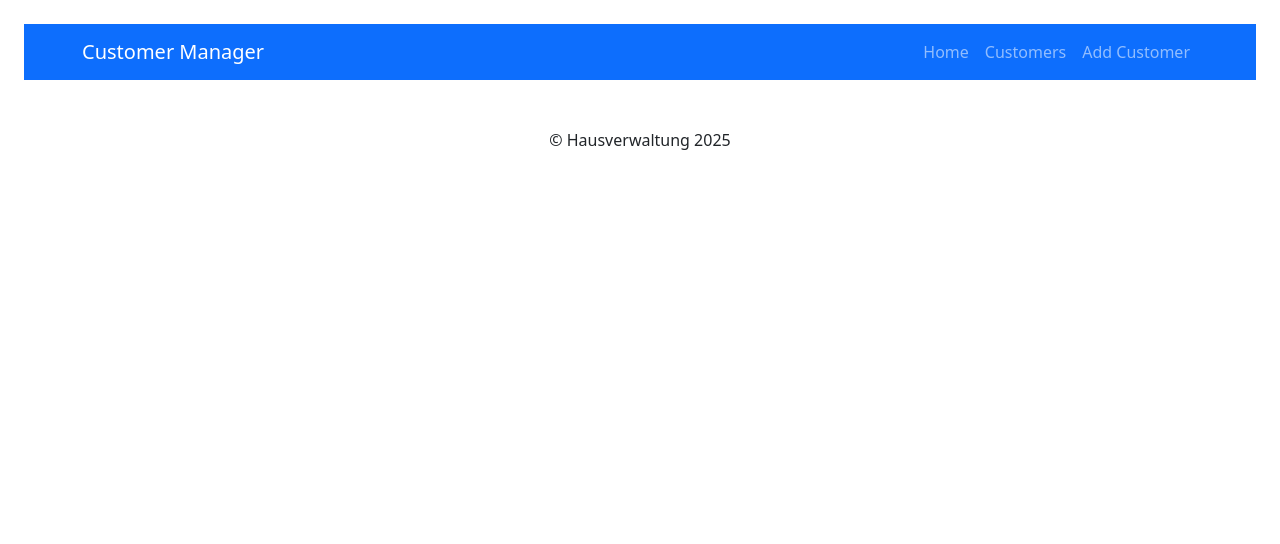
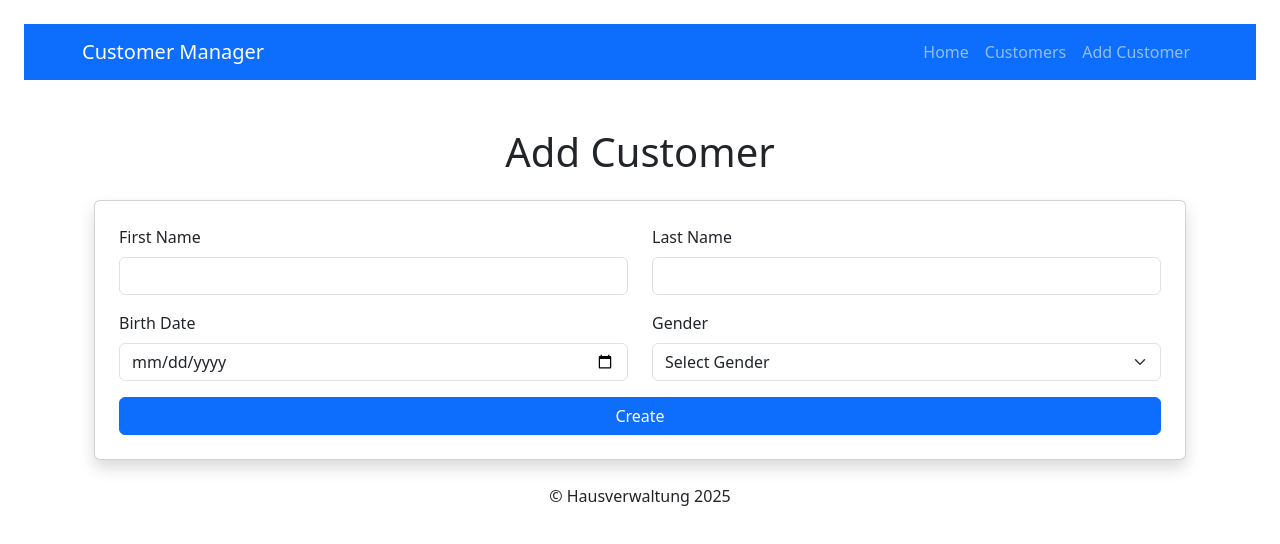
Before and after one commit to oblassgit/3FA071_Gruppe5_UI, a Vue app: page /customers/edit/1 in a window 1280 px wide. Shown: the top 544 px of the page. Built offline with nearby package versions, Linux system fonts and the light colour scheme.

Commit message:
Added CustomerForm.vue and added paths in index.js

```diff
--- a/src/components/CustomerForm.vue
+++ b/src/components/CustomerForm.vue
@@ -1,7 +1,121 @@
 <template>
+  <div class="container mt-4">
+    <h1 class="mb-4 text-center">{{ isEdit ? "Edit Customer" : "Add Customer" }}</h1>
+    <div class="card shadow p-4">
+      <form @submit.prevent="saveCustomer">
+        <div class="row">
+          <!-- First Name -->
+          <div class="col-md-6 mb-3">
+            <label for="firstName" class="form-label">First Name</label>
+            <input
+                id="firstName"
+                type="text"
+                v-model="customer.firstName"
+                required
+                class="form-control"
+            />
+          </div>
 
+          <!-- Last Name -->
+          <div class="col-md-6 mb-3">
+            <label for="lastName" class="form-label">Last Name</label>
+            <input
+                id="lastName"
+                type="text"
+                v-model="customer.lastName"
+                required
+                class="form-control"
+            />
+          </div>
+        </div>
+
+        <div class="row">
+          <!-- Birth Date -->
+          <div class="col-md-6 mb-3">
+            <label for="birthDate" class="form-label">Birth Date</label>
+            <input
+                id="birthDate"
+                type="date"
+                v-model="customer.birthDate"
+                class="form-control"
+            />
+          </div>
+
+          <!-- Gender -->
+          <div class="col-md-6 mb-3">
+            <label for="gender" class="form-label">Gender</label>
+            <select
+                id="gender"
+                v-model="customer.gender"
+                required
+                class="form-select"
+            >
+              <option disabled value="">Select Gender</option>
+              <option value="D">Diverse</option>
+              <option value="M">Male</option>
+              <option value="U">Undefined</option>
+              <option value="W">Female</option>
+            </select>
+          </div>
+        </div>
+
+        <!-- Submit Button -->
+        <div class="text-center">
+          <button type="submit" class="btn btn-primary w-100">
+            {{ isEdit ? "Update" : "Create" }}
+          </button>
+        </div>
+      </form>
+    </div>
+  </div>
 </template>
 
 <script>
+import customerService from "@/api/customerService";
 
+export default {
+  props: ["customerId"],
+  data() {
+    return {
+      customer: {
+        uuid: null,
+        firstName: "",
+        lastName: "",
+        birthDate: "",
+        gender: "",
+      },
+      isEdit: false,
+    };
+  },
+  async created() {
+    if (this.customerId) {
+      this.isEdit = true;
+      try {
+        const response = await customerService.getCustomer(this.customerId);
+        this.customer = response.data;
+      } catch (error) {
+        console.error("Error fetching customer:", error);
+      }
+    }
+  },
+  methods: {
+    async saveCustomer() {
+      try {
+        const payload = {
+          customer: this.customer, // Wrap the customer data
+        };
+
+        if (this.isEdit) {
+          await customerService.updateCustomer(payload);
+        } else {
+          await customerService.createCustomer(payload);
+        }
+
+        this.$router.push("/");
+      } catch (error) {
+        console.error("Error saving customer:", error);
+      }
+    },
+  },
+};
 </script>
--- a/src/router/index.js
+++ b/src/router/index.js
@@ -8,6 +8,8 @@ const routes = [
     { path: "/customers/new", component: CustomerForm },
     { path: "/customers/:id", component: CustomerDetail, props: true },
     { path: "/customers/edit/:id", component: CustomerForm, props: true },
+    { path: "/customers/new", component: CustomerForm },
+    { path: "/customers/edit/:id", component: CustomerForm, props: true }
 ];
 
 const router = createRouter({
```
